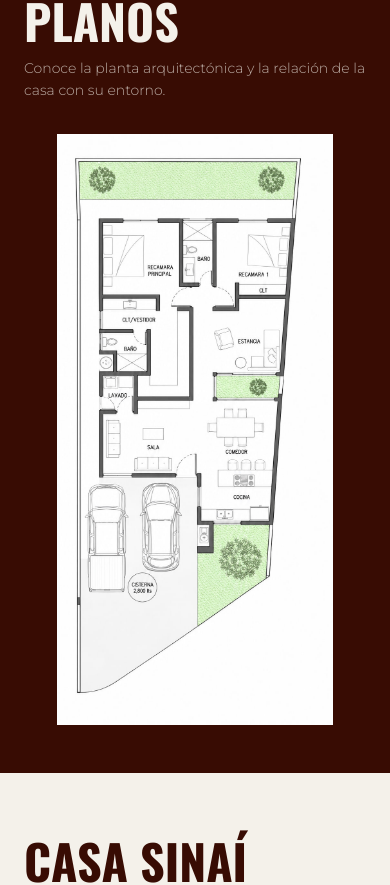
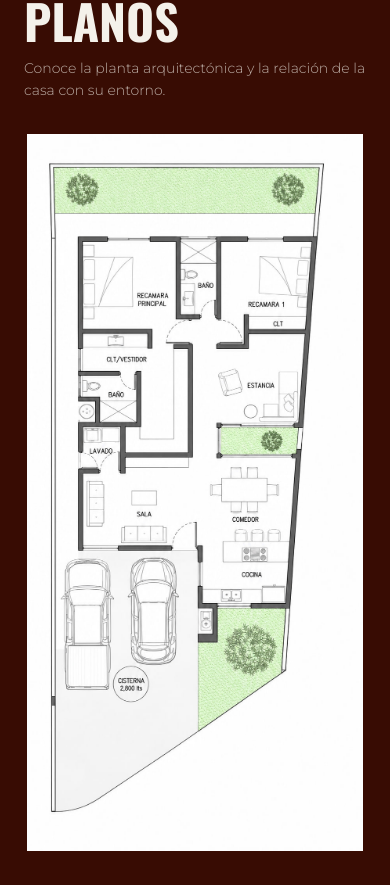
Before and after one commit to OmarAcuna0205/casas-abrek, a Next.js app: page /casa-sinai in a window 390 px wide. Shown: the part 2979-3864 px from the top of the page. Built offline with nearby package versions, Linux system fonts and the light colour scheme.

Commit message:
feat: adjust mobile height settings and improve image optimization for architectural plans

```diff
--- a/src/app/casa-sinai/page.tsx
+++ b/src/app/casa-sinai/page.tsx
@@ -123,12 +123,12 @@ export default function CasaSinai() {
                             transition={{ duration: 0.8, ease }}
                             className="mt-8 lg:mt-10"
                         >
-                            {/* movil: hasta el 70% del alto de la pantalla */}
+                            {/* movil: hasta el 85% del alto de la pantalla */}
                             <div
                                 style={{
                                     "--w": planoImage.width,
                                     "--h": planoImage.height,
-                                    "--ancho": `min(100%, calc(70dvh * ${planoRatio}))`,
+                                    "--ancho": `min(100%, calc(85dvh * ${planoRatio}))`,
                                 } as React.CSSProperties}
                                 className="relative mx-auto aspect-[var(--w)/var(--h)] w-(--ancho) overflow-hidden lg:hidden"
                             >
@@ -137,7 +137,10 @@ export default function CasaSinai() {
                                     alt="Plano arquitectónico de Casa Sinaí"
                                     fill
                                     placeholder="blur"
-                                    sizes="(min-width: 1024px) 0px, 300px"
+                                    // tal cual, sin pasar por el optimizador de Next: al recomprimirlo
+                                    // a AVIF calidad 75 las lineas y los textos del plano se emborronaban.
+                                    // El JPG ya va optimizado (~170 KB)
+                                    unoptimized
                                     className="object-contain transition-transform duration-700 hover:scale-[1.03]"
                                 />
                             </div>
@@ -156,7 +159,10 @@ export default function CasaSinai() {
                                     alt="Plano arquitectónico de Casa Sinaí"
                                     fill
                                     placeholder="blur"
-                                    sizes="(min-width: 1024px) 1100px, 0px"
+                                    // tal cual, sin pasar por el optimizador de Next: al recomprimirlo
+                                    // a AVIF calidad 75 las lineas y los textos del plano se emborronaban.
+                                    // El JPG ya va optimizado (~170 KB)
+                                    unoptimized
                                     className="object-contain transition-transform duration-700 hover:scale-[1.03]"
                                 />
                             </div>
```
